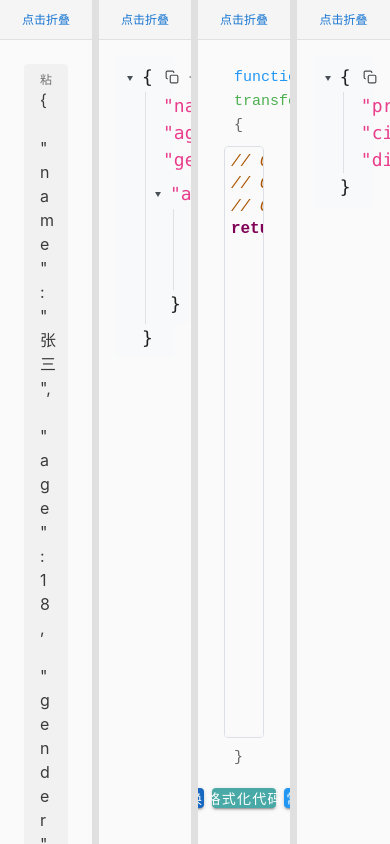
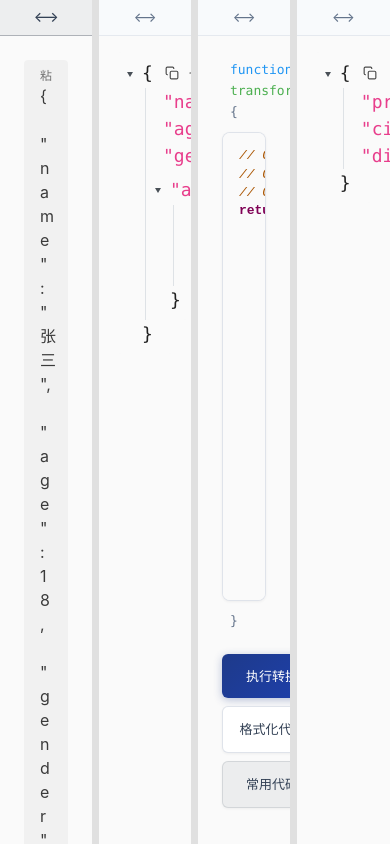
Before and after one commit to Sisyphean-a/jsonToJs, a Vue app: page / in a window 390 px wide. Built offline with nearby package versions, Linux system fonts and the light colour scheme.

Commit message:
变更路由模式、变更部分组件样式

```diff
--- a/src/components/ColumnHeader.vue
+++ b/src/components/ColumnHeader.vue
@@ -3,7 +3,11 @@
     class="column-header"
     @click="$emit('toggle')"
   >
-    <span class="collapse-text">{{ isCollapsed ? '点击展开' : '点击折叠' }}</span>
+    <div class="header-content">
+      <span class="collapse-icon">
+        {{ isCollapsed ? '⟶' : '⟷' }}
+      </span>
+    </div>
   </div>
 </template>
 
@@ -22,21 +26,107 @@ defineEmits(['toggle'])
 .column-header {
   display: flex;
   justify-content: center;
-  padding: 8px;
-  border-bottom: 1px solid #e0e0e0;
-  background-color: #f5f5f5;
+  align-items: center;
+  padding: 10px 16px;
+  border-bottom: 1px solid rgba(148, 163, 184, 0.2);
+  background: rgba(248, 250, 252, 0.9);
   position: sticky;
   top: 0;
-  z-index: 1;
+  z-index: 10;
   cursor: pointer;
-  align-items: center;
-  height: 40px;
+  height: 35px;
   box-sizing: border-box;
+  transition: all 0.3s cubic-bezier(0.4, 0, 0.2, 1);
+  backdrop-filter: blur(8px);
+  -webkit-backdrop-filter: blur(8px);
+
+  &:hover {
+    background: rgba(30, 41, 59, 0.08);
+    border-bottom-color: rgba(30, 41, 59, 0.3);
+  }
+
+  &:active {
+    background: rgba(30, 41, 59, 0.12);
+  }
 }
 
-.collapse-text {
-  font-size: 12px;
-  color: #1976d2;
+.header-content {
+  display: flex;
+  align-items: center;
+  gap: 8px;
   user-select: none;
 }
+
+.collapse-icon {
+  font-size: 14px;
+  color: #64748b;
+  transition: all 0.3s cubic-bezier(0.4, 0, 0.2, 1);
+  font-weight: 500;
+}
+
+.column-header:hover {
+  .collapse-icon {
+    color: #334155;
+    transform: scale(1.1);
+  }
+
+  .collapse-text {
+    color: #1e293b;
+  }
+}
+
+/* 响应式设计 */
+@media (max-width: 768px) {
+  .column-header {
+    height: 40px;
+    padding: 8px 12px;
+  }
+
+  .header-content {
+    gap: 6px;
+  }
+
+  .collapse-icon {
+    font-size: 13px;
+  }
+
+  .collapse-text {
+    font-size: 12px;
+  }
+}
+
+@media (max-width: 480px) {
+  .column-header {
+    height: 36px;
+    padding: 6px 8px;
+  }
+
+  .collapse-text {
+    display: none; /* 在很小的屏幕上只显示图标 */
+  }
+}
+
+/* 可访问性增强 */
+@media (prefers-reduced-motion: reduce) {
+  .column-header,
+  .collapse-icon,
+  .collapse-text {
+    transition: none;
+  }
+}
+
+/* 高对比度支持 */
+@media (prefers-contrast: high) {
+  .column-header {
+    border-bottom-color: #000;
+  }
+
+  .collapse-text {
+    color: #000;
+  }
+
+  .column-header:hover .collapse-text {
+    color: #000;
+  }
+}
 </style>
--- a/src/components/JsTransformer.vue
+++ b/src/components/JsTransformer.vue
@@ -15,27 +15,26 @@
     <div class="function-footer">}</div>
 
     <div class="button-area">
-      <v-btn
-        color="primary"
+      <button
+        class="transform-btn transform-btn--primary"
         @click="executeTransform"
-        :loading="isExecuting"
+        :disabled="isExecuting"
       >
-        执行转换
-      </v-btn>
-      <v-btn
-        color="secondary"
+        <span v-if="isExecuting" class="btn-loading">⟳</span>
+        <span>{{ isExecuting ? '执行中...' : '执行转换' }}</span>
+      </button>
+      <button
+        class="transform-btn transform-btn--secondary"
         @click="formatCode"
-        class="ml-2"
       >
-        格式化代码
-      </v-btn>
-      <v-btn
-        color="info"
+        <span>格式化代码</span>
+      </button>
+      <button
+        class="transform-btn transform-btn--tertiary"
         @click="showCommonCodeDialog = true"
-        class="ml-2"
       >
-        常用代码
-      </v-btn>
+        <span>常用代码</span>
+      </button>
     </div>
 
     <CommonCodeDialog
@@ -244,63 +243,235 @@ onBeforeUnmount(() => {
 <style lang="scss" scoped>
 .js-transformer {
   height: 100%;
-  padding: 10px;
+  padding: 16px;
   display: flex;
   flex-direction: column;
-  gap: 8px;
+  gap: 12px;
+  background: #fafafa;
 
   .function-header,
   .function-footer {
-    font-family: monospace;
-    color: #666;
-    padding: 0 10px;
+    font-family: 'Monaco', 'Menlo', 'Ubuntu Mono', 'Consolas', monospace;
+    color: #64748b;
+    padding: 0 12px;
     user-select: none;
+    font-size: 14px;
+    font-weight: 500;
   }
 
   .code-editor {
     flex: 1;
-    min-height: 100px;
-    border: 1px solid #dcdfe6;
-    border-radius: 4px;
+    min-height: 120px;
+    border: 1px solid rgba(148, 163, 184, 0.3);
+    border-radius: 8px;
     overflow: hidden;
+    background: #ffffff;
+    box-shadow: 0 1px 3px rgba(0, 0, 0, 0.05);
+    transition: all 0.3s cubic-bezier(0.4, 0, 0.2, 1);
 
     &:focus-within {
-      border-color: #409eff;
+      border-color: rgba(30, 41, 59, 0.4);
+      box-shadow:
+        0 0 0 1px rgba(30, 41, 59, 0.2),
+        0 4px 12px rgba(30, 41, 59, 0.1);
     }
 
     :deep(.cm-editor) {
       height: 100%;
-      font-family: 'Monaco', 'Menlo', 'Consolas', 'SF Mono', monospace;
-      font-size: 16px;
-      line-height: 1.5;
+      font-family: 'Monaco', 'Menlo', 'Ubuntu Mono', 'Consolas', monospace;
+      font-size: 14px;
+      line-height: 1.6;
+    }
+
+    :deep(.cm-editor.cm-focused) {
+      outline: none;
+    }
+
+    :deep(.cm-scroller) {
+      padding: 12px;
     }
   }
 
   .button-area {
-    padding: 10px;
+    padding: 12px 0;
     display: flex;
     justify-content: center;
+    gap: 12px;
+    flex-wrap: wrap;
+  }
+
+  .transform-btn {
+    padding: 6px 12px;
+    border-radius: 6px;
+    font-size: 13px;
+    font-weight: 500;
+    cursor: pointer;
+    transition: all 0.3s cubic-bezier(0.4, 0, 0.2, 1);
+    display: flex;
+    align-items: center;
+    gap: 6px;
+    border: none;
+    min-width: 100px;
+    justify-content: center;
+    position: relative;
+    overflow: hidden;
+
+    &:disabled {
+      cursor: not-allowed;
+      opacity: 0.6;
+    }
+
+    &--primary {
+      background: linear-gradient(135deg, #1e3a8a 0%, #1e40af 100%);
+      color: white;
+      box-shadow: 0 2px 8px rgba(30, 58, 138, 0.3);
+
+      &:hover:not(:disabled) {
+        background: linear-gradient(135deg, #1e40af 0%, #1d4ed8 100%);
+        box-shadow: 0 4px 12px rgba(30, 58, 138, 0.4);
+        transform: translateY(-1px);
+      }
+
+      &:active:not(:disabled) {
+        transform: translateY(0);
+      }
+    }
+
+    &--secondary {
+      background: white;
+      color: #334155;
+      border: 1px solid rgba(148, 163, 184, 0.3);
+      box-shadow: 0 1px 3px rgba(0, 0, 0, 0.05);
+
+      &:hover {
+        background: rgba(248, 250, 252, 0.8);
+        border-color: rgba(148, 163, 184, 0.5);
+        transform: translateY(-1px);
+        box-shadow: 0 4px 12px rgba(148, 163, 184, 0.2);
+      }
+
+      &:active {
+        transform: translateY(0);
+      }
+    }
+
+    &--tertiary {
+      background: rgba(30, 41, 59, 0.06);
+      color: #334155;
+      border: 1px solid rgba(30, 41, 59, 0.12);
+      box-shadow: 0 1px 3px rgba(0, 0, 0, 0.05);
+
+      &:hover {
+        background: rgba(30, 41, 59, 0.1);
+        border-color: rgba(30, 41, 59, 0.18);
+        transform: translateY(-1px);
+        box-shadow: 0 4px 12px rgba(30, 41, 59, 0.15);
+      }
+
+      &:active {
+        transform: translateY(0);
+      }
+    }
+  }
+
+  .btn-loading {
+    animation: spin 1s linear infinite;
+    font-size: 14px;
+  }
+
+  @keyframes spin {
+    from { transform: rotate(0deg); }
+    to { transform: rotate(360deg); }
   }
 
   .error-area {
-    padding: 10px;
-    background-color: #fff2f0;
-    border: 1px solid #ffccc7;
-    border-radius: 4px;
-    max-height: 80px;
+    padding: 12px 16px;
+    background: rgba(254, 242, 242, 0.8);
+    border: 1px solid rgba(248, 113, 113, 0.3);
+    border-radius: 8px;
+    max-height: 100px;
     overflow-y: auto;
+    backdrop-filter: blur(8px);
 
     .error-title {
-      color: #ff4d4f;
-      font-weight: bold;
-      margin-bottom: 4px;
+      color: #dc2626;
+      font-weight: 600;
+      margin-bottom: 6px;
+      font-size: 13px;
     }
 
     .error-content {
-      color: #ff4d4f;
-      font-family: monospace;
+      color: #dc2626;
+      font-family: 'Monaco', 'Menlo', 'Ubuntu Mono', 'Consolas', monospace;
       font-size: 12px;
       white-space: pre-wrap;
+      line-height: 1.4;
+    }
+
+    /* 自定义滚动条 */
+    &::-webkit-scrollbar {
+      width: 4px;
+    }
+
+    &::-webkit-scrollbar-track {
+      background: transparent;
+    }
+
+    &::-webkit-scrollbar-thumb {
+      background: rgba(220, 38, 38, 0.3);
+      border-radius: 2px;
+    }
+
+    &::-webkit-scrollbar-thumb:hover {
+      background: rgba(220, 38, 38, 0.5);
+    }
+  }
+}
+
+/* 响应式设计 */
+@media (max-width: 768px) {
+  .js-transformer {
+    padding: 12px;
+    gap: 10px;
+
+    .function-header,
+    .function-footer {
+      font-size: 13px;
+      padding: 0 8px;
+    }
+
+    .code-editor {
+      min-height: 100px;
+
+      :deep(.cm-editor) {
+        font-size: 13px;
+      }
+
+      :deep(.cm-scroller) {
+        padding: 10px;
+      }
+    }
+
+    .button-area {
+      flex-direction: column;
+      align-items: center;
+      gap: 8px;
+    }
+
+    .transform-btn {
+      width: 200px;
+      padding: 12px 16px;
+    }
+  }
+}
+
+@media (max-width: 480px) {
+  .js-transformer {
+    padding: 8px;
+
+    .transform-btn {
+      width: 100%;
+      max-width: 280px;
     }
   }
 }
--- a/src/components/JsonView.vue
+++ b/src/components/JsonView.vue
@@ -410,7 +410,7 @@ const copyKey = (key) => {
 
 <style lang="scss" scoped>
 .json-container {
-  background-color: #f8f9fa;
+  background-color: #fafafa;
   padding: 7px;
   padding-right: 40px;
   border-radius: 6px;
--- a/src/router/index.js
+++ b/src/router/index.js
@@ -1,8 +1,8 @@
-import { createRouter, createWebHistory } from 'vue-router'
+import { createRouter, createWebHashHistory } from 'vue-router'
 import Home from '../views/Home.vue'
 
 const router = createRouter({
-  history: createWebHistory(import.meta.env.BASE_URL),
+  history: createWebHashHistory(import.meta.env.BASE_URL),
   routes: [
     {
       path: '/',
```
